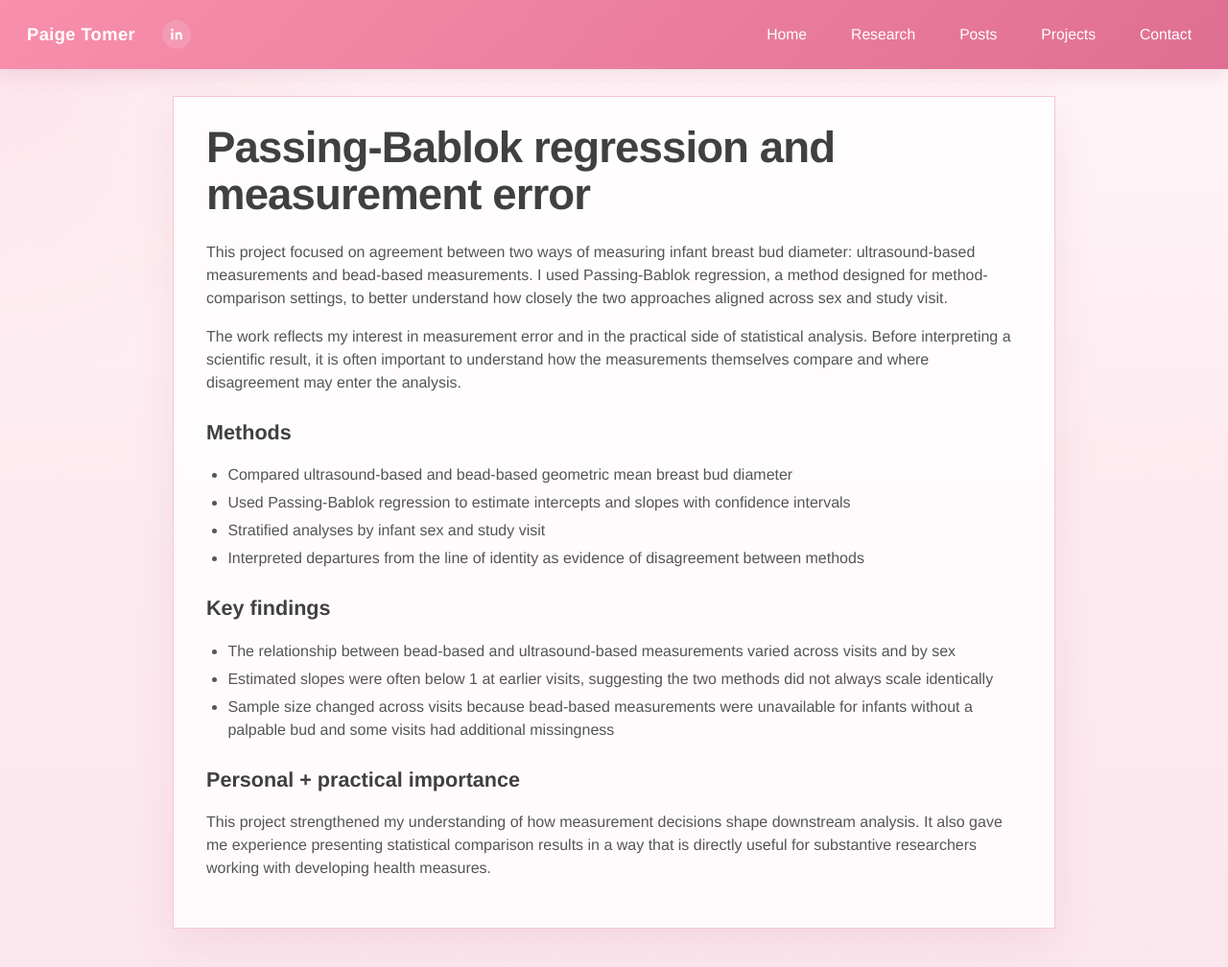
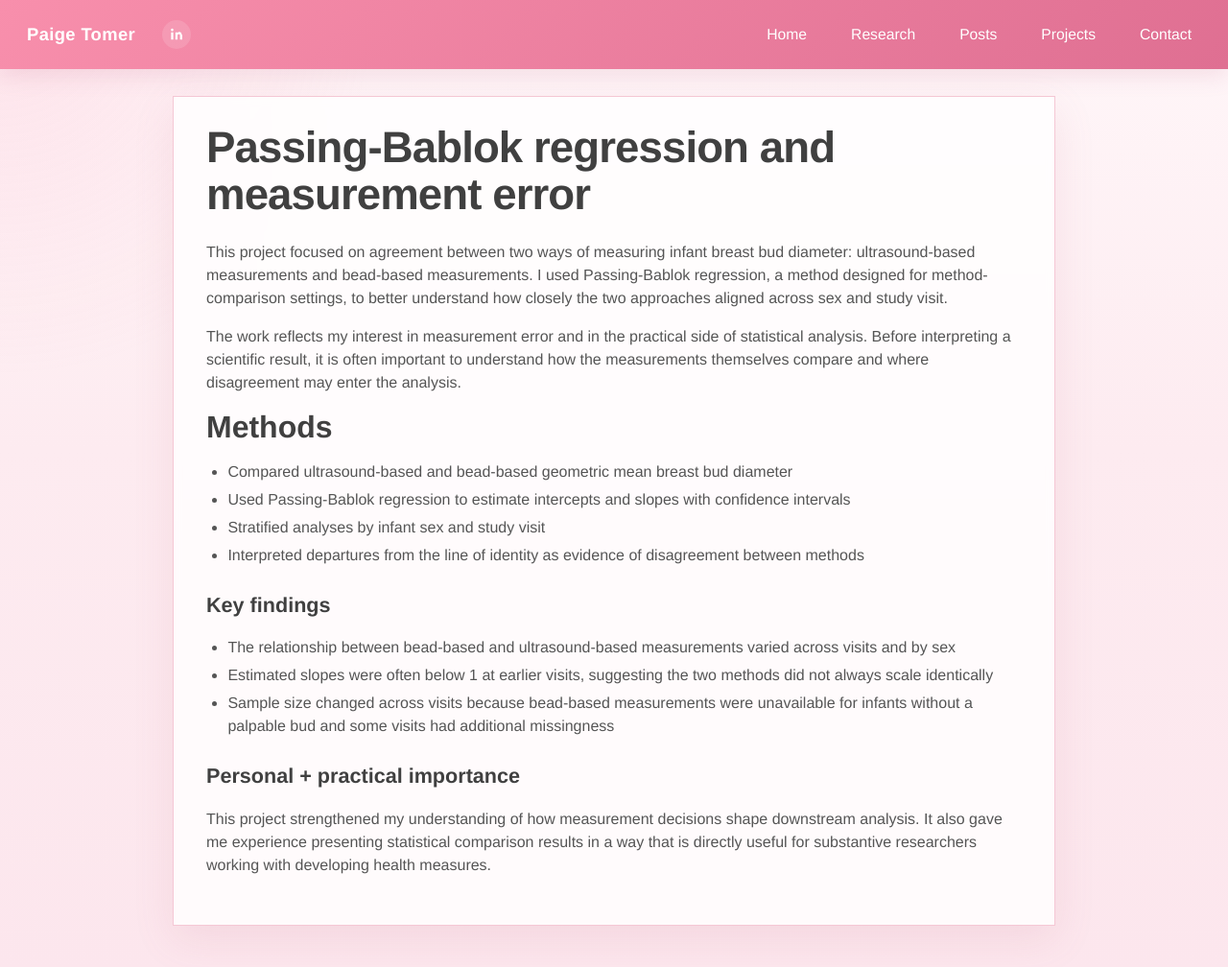
Before and after one commit to petomer-codes/petomer-website, a Jekyll site: the page built from research/pb-measurement-error.md, in a window 1280 px wide and 1016 px high. Shown: the top 1008 px of the window at 96% size. Built offline with Jekyll 4.4.1, drawn with Linux system fonts in a browser that asks for light colours.

Commit message:
Enlarge home intro and remove top gap

```diff
--- a/_layouts/default.html
+++ b/_layouts/default.html
@@ -187,6 +187,12 @@
       font-size: 1.35rem;
     }
 
+    .container > h2:first-of-type {
+      margin-top: 0;
+      font-size: 2rem;
+      line-height: 1.15;
+    }
+
     h3 {
       color: var(--text-strong);
       margin-top: 22px;
```
